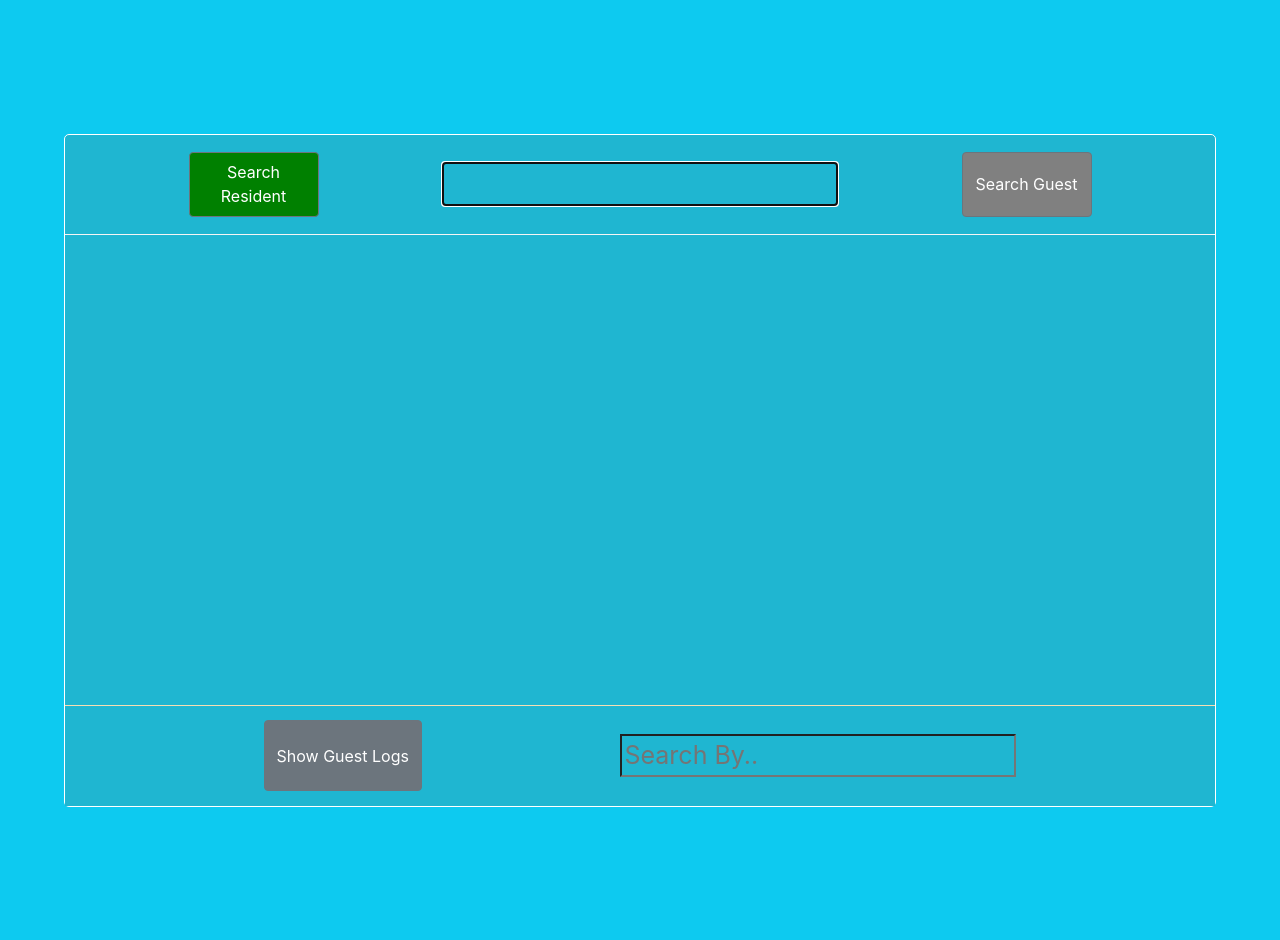
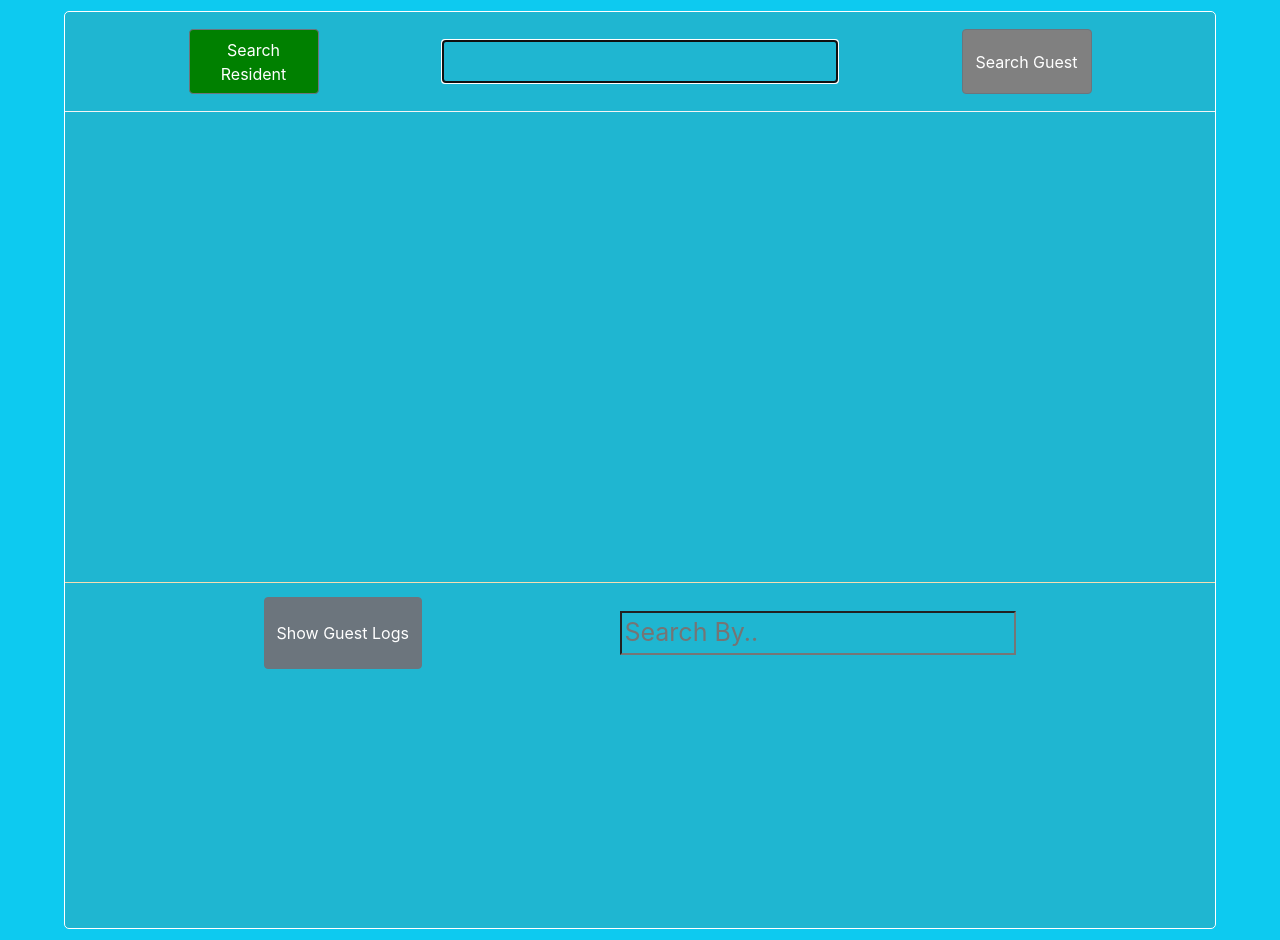
Before and after one commit to elpichu-hub/Guest-Control, a React (Create React App) app in the folder guest-registry-react/: page / in a window 1280 px wide. Built offline with nearby package versions, Linux system fonts and the light colour scheme.

Commit message:
fix time and date for table

```diff
--- a/guest-registry-react/src/components/App/App.js
+++ b/guest-registry-react/src/components/App/App.js
@@ -181,6 +181,7 @@ function App() {
         headers: {
           'Content-Type': 'application/json',
           'Authorization': 'Token 72e2f76284aa92d0d2eda68192c98072195eaf0c',
+
         }
       })
       if (response.ok) {
--- a/guest-registry-react/src/components/GuestLog/GuestLog.css
+++ b/guest-registry-react/src/components/GuestLog/GuestLog.css
@@ -18,7 +18,7 @@ table {
 
 }
 
-.tableDivision {
+.tableButtonAndInput {
     background-color: rgb(31, 182, 209);
     height: 100px;
     overflow-y: auto;
@@ -36,12 +36,14 @@ table {
 
 
 
-.ButtonsGuestLogs button {
-    width: 200px ;
-}
-
 #logsInput {
     font-size: 25px;
     background-color: rgb(31, 182, 209);
 
 }
+
+.Table {
+    max-height: 245px;
+    overflow-y: auto;
+    min-height: 245px;
+}
--- a/guest-registry-react/src/components/GuestLog/GuestLog.js
+++ b/guest-registry-react/src/components/GuestLog/GuestLog.js
@@ -69,9 +69,8 @@ const GuestLog = () => {
 
 
     return (
-        <div className='tableDivision'>
-
-
+        <>
+            <div className='tableButtonAndInput'>
                 <div
                     onMouseEnter={() => setIsPopUpGuestLogsShow(true)}
                     onMouseLeave={() => setIsPopUpGuestLogsShow(false)}>
@@ -81,18 +80,20 @@ const GuestLog = () => {
                         id='showTableButton'>Show Guest Logs</button>
                     {isPopUpGuestLogsShow && <PopUpOnHover message={
                         'Look at the history of guests allowed into the property. You can search for vehicle, plate, first and last name or address visited.'
-                } styles={{maxWidth: 240}} />}
+                    } styles={{ maxWidth: 240 }} />}
+                </div>
+
+                <div>
+                    <input value={guestLogsCustom} onChange={(e) => { handleOnChangeForGuestLogs(e) }}
+                        id='logsInput' placeholder='Search By..' autoComplete="off" />
                 </div>
 
 
-            <div>
-                <input value={guestLogsCustom} onChange={(e) => { handleOnChangeForGuestLogs(e) }}
-                    id='logsInput' placeholder='Search By..' />
             </div>
-
+            <div class='Table'>
                 {showTable ? <GuestLogTable guestLogs={guestLogs} /> : null}
             </div>
-
+        </>
     )
 };
 
--- a/guest-registry-react/src/components/GuestLogTable/GuestLogTable.js
+++ b/guest-registry-react/src/components/GuestLogTable/GuestLogTable.js
@@ -1,7 +1,8 @@
 import './GuestLogTable.css';
 
 
-const GuestLogTable = ({guestLogs}) => {
+const GuestLogTable = ({ guestLogs }) => {
+
     return (
         <div className='GuestLogTable'>
             <table>
@@ -16,11 +17,10 @@ const GuestLogTable = ({guestLogs}) => {
                 </tr>
                 {Object.values(guestLogs).map((log, index) => (
                     <tr key={index}>
-
                         <td>{log.first_name}</td>
                         <td>{log.last_name}</td>
                         <td>{log.address}</td>
-                        <td>{log.time_logged}</td>
+                        <td>{new Date(Date.parse(log.time_logged)).toLocaleString()}</td>
                         <td>{log.vehicle}</td>
                         <td>{log.plate}</td>
                         <td>{log.company}</td>
```
Also changed, not shown: 1 other file (tests, documents, lock files or other folders). Lines whose indentation alone changed are shown as unchanged.
